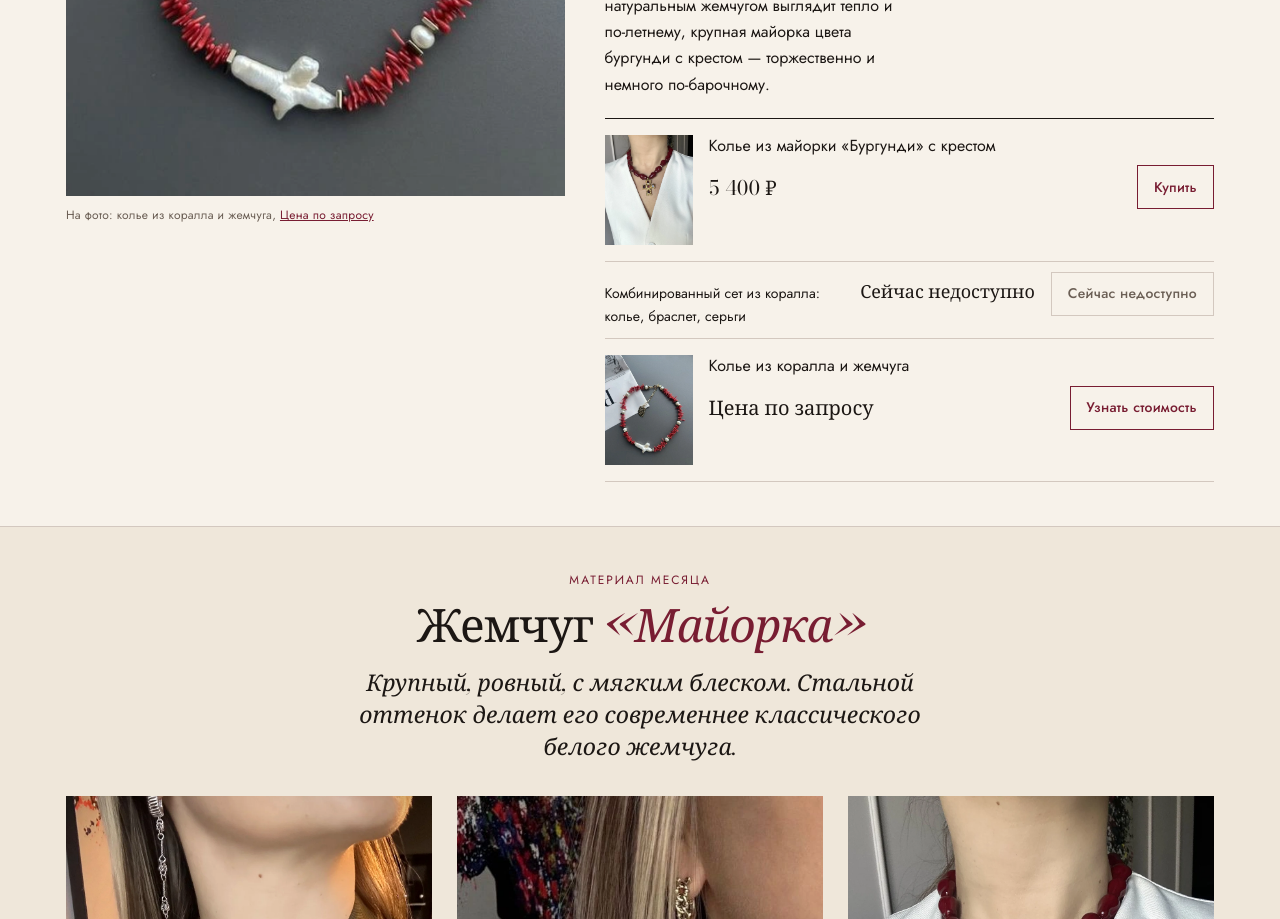
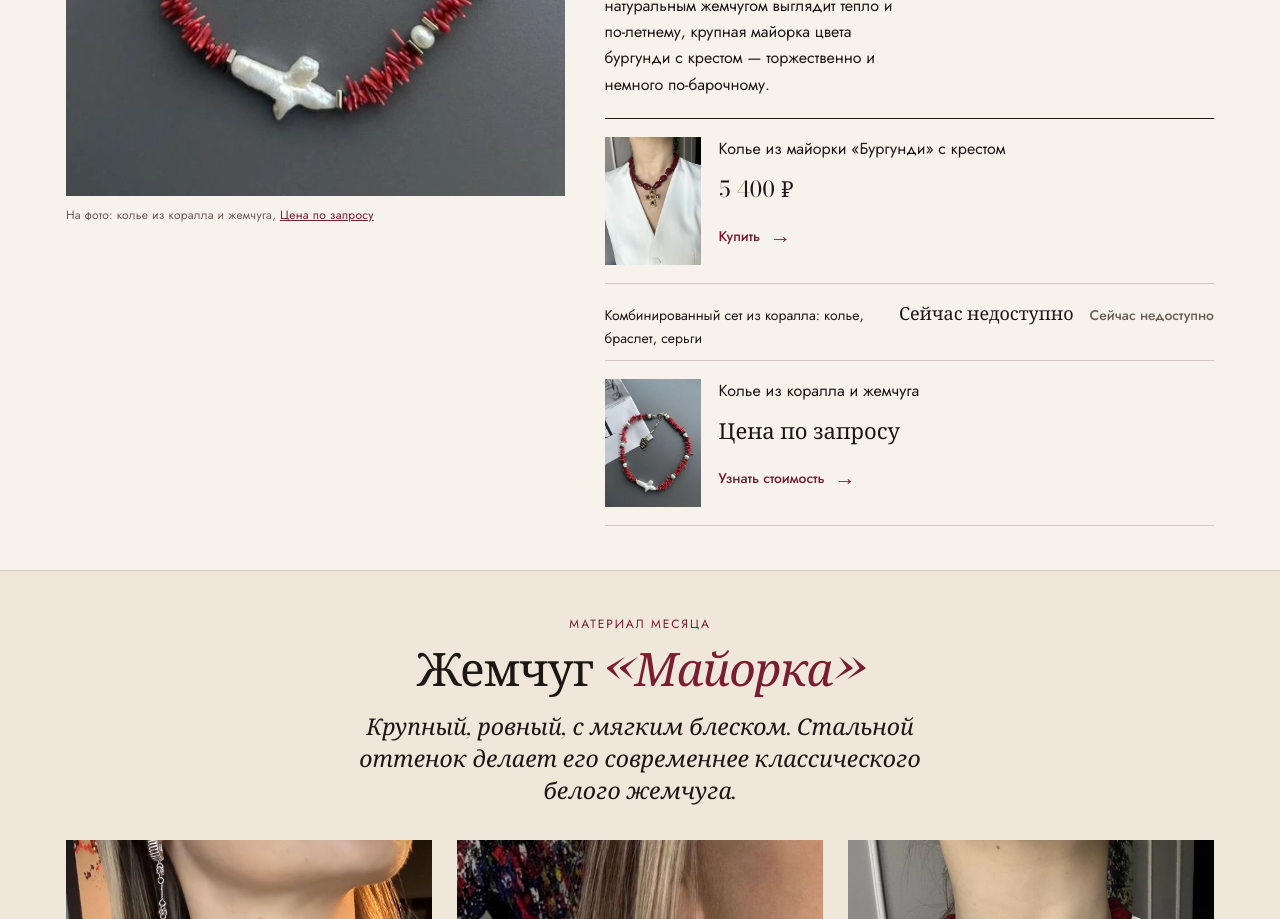
Before and after one commit to bizlutovinov-bit/bogemjw-sandbox, a plain HTML site: page index.html in a window 1280 px wide. Shown: the part 6682-7601 px from the top of the page. Drawn offline with nearby package versions, Linux system fonts and the light colour scheme.

Commit message:
Refine Trend rows with cohesive photo layout and text actions
Span each photo across title, price and action to remove the excess gap. Replace outlined buttons with theme-aware text links and arrows, retaining 44px touch targets. Browser-reviewed at 390px in light and dark themes.

```diff
--- a/index.html
+++ b/index.html
@@ -1223,18 +1223,35 @@ img[src*="/black-agate-cross-closeup.webp"]{filter:brightness(1.035)}
  .cart-checkout .send a,.cart-checkout .send button{min-height:44px;padding:8px 12px;font-size:14px;line-height:1.4}
 }
 
-/* Compact editorial actions, 16 November 2026. */
+/* Editorial product rows, 16 November 2026. */
+#trend .credits li.has-photo{
+ grid-template-columns:96px minmax(0,1fr);grid-template-rows:auto auto auto;
+ align-items:start;align-content:start;column-gap:18px;row-gap:4px;padding-block:18px;
+}
+#trend .credits li.has-photo>.credit-photo{
+ grid-column:1;grid-row:1 / 4;align-self:start;width:96px;height:128px;object-fit:cover;
+}
+#trend .credits li.has-photo>span{
+ grid-column:2;grid-row:1;font-size:16px;line-height:1.45;align-self:start;
+}
+#trend .credits li.has-photo>b{
+ grid-column:2;grid-row:2;font-size:22px;line-height:1.3;align-self:start;padding-top:4px;
+}
 #trend .credits li>a[data-buy]{
-  display:inline-flex;align-items:center;justify-content:center;
-  justify-self:start;width:fit-content;max-width:100%;min-height:44px;
-  padding:9px 16px;margin:0;background:transparent;
-  border:1px solid var(--wine);color:var(--wine);
-  font:500 14px/1.4 var(--f-body);letter-spacing:.02em;text-transform:none;
-  text-align:center;text-decoration:none;
-}
-#trend .credits li>a[data-buy]:hover{background:var(--paper-2);filter:none}
+ display:inline-flex;align-items:center;justify-content:flex-start;gap:10px;
+ justify-self:start;width:fit-content;max-width:100%;min-height:44px;
+ padding:6px 0;margin:0;border:0;background:transparent;color:var(--wine);
+ font:500 14px/1.4 var(--f-body);letter-spacing:0;text-transform:none;text-align:left;text-decoration:none;
+}
+#trend .credits li.has-photo>a[data-buy]{grid-column:2;grid-row:3;align-self:start}
+#trend .credits li>a[data-buy]:not([aria-disabled="true"])::after{content:"→";font-size:21px;font-weight:400;line-height:1}
+#trend .credits li>a[data-buy]:hover{background:transparent;filter:none;text-decoration:underline;text-underline-offset:4px}
 #trend .credits li>a[data-buy]:focus-visible{outline:2px solid var(--wine);outline-offset:3px}
-#trend .credits li>a[data-buy][aria-disabled="true"]{border-color:var(--rule);color:var(--ink-soft);cursor:default}
+#trend .credits li>a[data-buy][aria-disabled="true"]{color:var(--ink-soft);cursor:default}
+@media(max-width:360px){
+ #trend .credits li.has-photo{grid-template-columns:80px minmax(0,1fr);column-gap:14px}
+ #trend .credits li.has-photo>.credit-photo{width:80px;height:112px}
+}
 
 </style>
 
```
Also changed, not shown: 1 other file.
